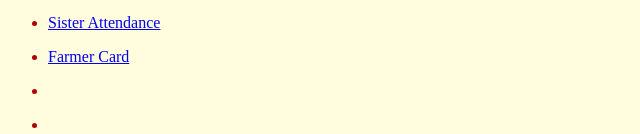
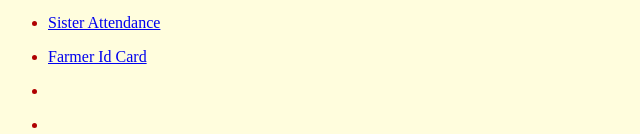
Before and after one commit to thejagsx/Work-Website, a plain HTML site: page index.html in a window 1280 px wide. Shown: the part 818-952 px from the top of the page, 0-640 px from the left. Drawn offline with Linux system fonts and the light colour scheme.

Commit message:
Add files via upload

```diff
--- a/index.html
+++ b/index.html
@@ -42,7 +42,7 @@
 <p> <li><a target="_blank" href="https://www.incometax.gov.in/iec/foportal/">ITR</a></li></p>
 <p> <li><a target="_blank" href="https://mahabhunakasha.mahabhumi.gov.in/27/index.html">Bhu Naksha</a></li></p>
 <p> <li><a target="_blank" href="https://mhphfwdbct.attendance.gov.in/update/emplogin">Sister Attendance</a></li></p>
-<p> <li><a target="_blank" href="https://farmerid.pro/">Farmer Card</a></li></p>
+<p> <li><a target="_blank" href="https://farmerid.pro/">Farmer Id Card</a></li></p>
 <p> <li><a target="_blank" href=""></a></li></p>
 <p> <li><a target="_blank"href=""></a></li></p>
 <p> <li><a target="_blank"href=""></a></li></p>
```
